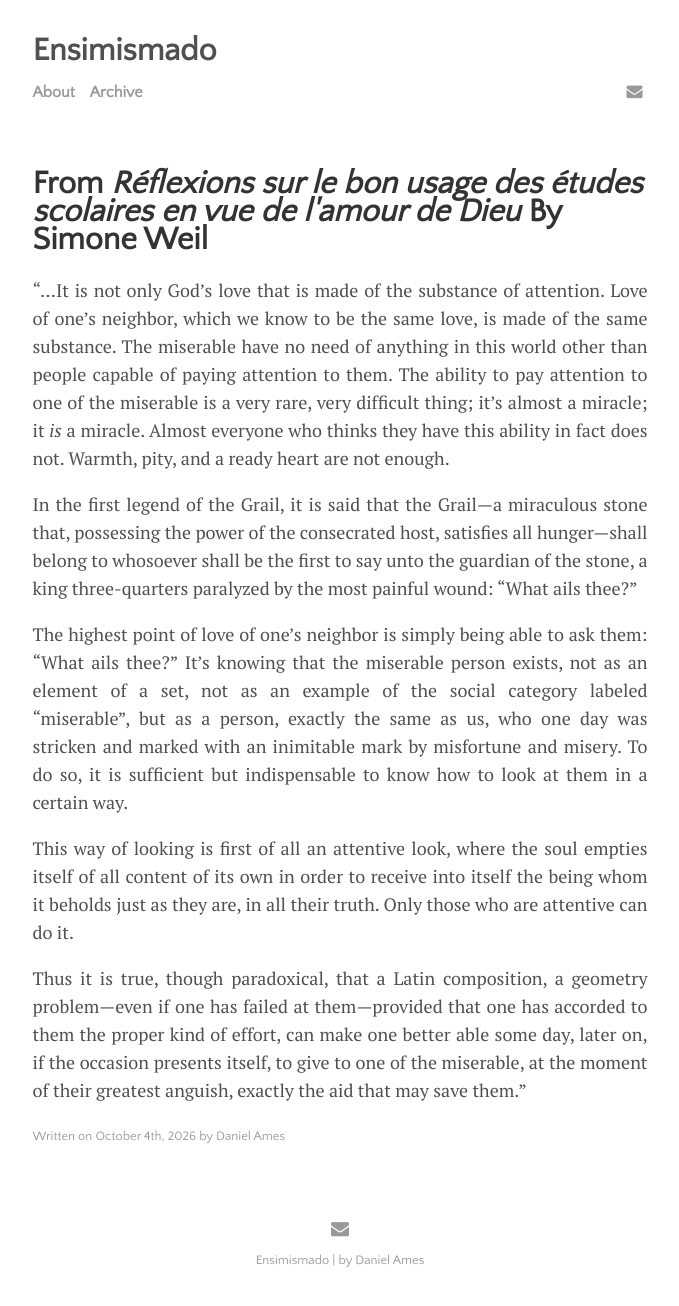
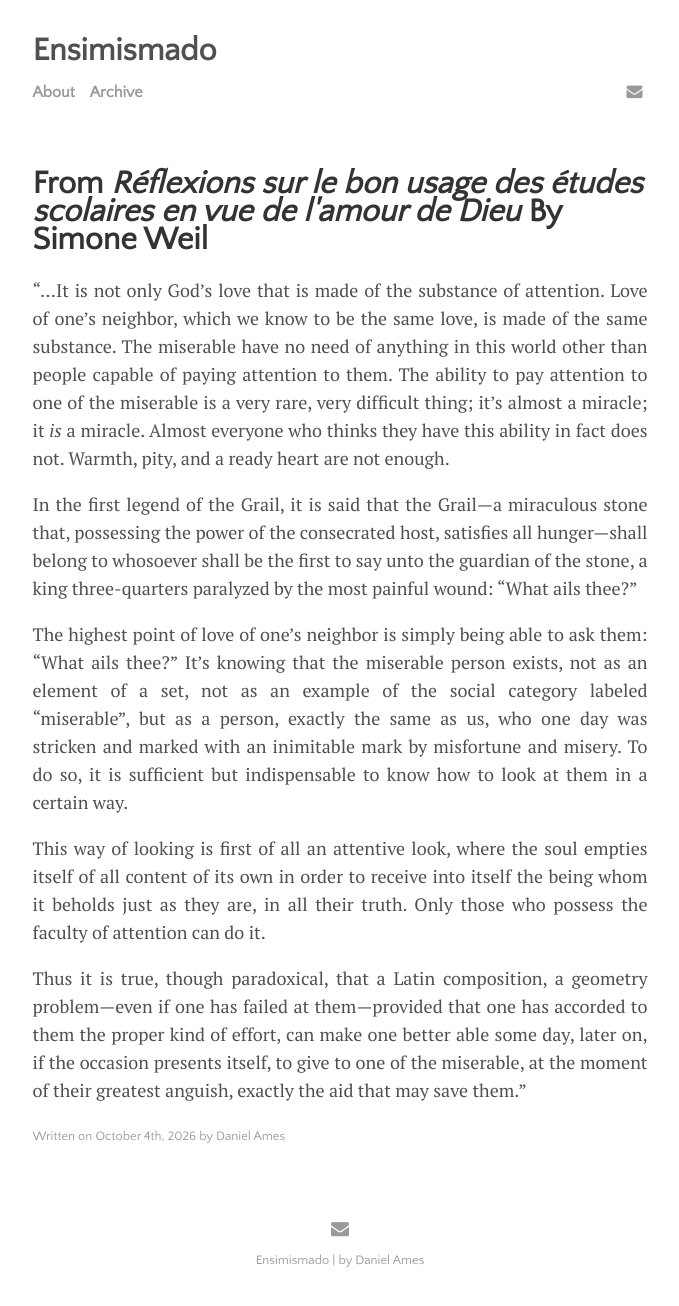
Before and after one commit to DanielAmes/DanielAmes.github.io, a Jekyll site: the page built from _posts/2026-10-4-simoneweiltranslation.md, in a window 1280 px wide. Shown: the whole page, without its empty margins (300-979 px from the left). Built offline with Jekyll 4.4.1, drawn with Linux system fonts in a browser that asks for light colours.

Commit message:
reworded

```diff
--- a/_posts/2026-10-4-simoneweiltranslation.md
+++ b/_posts/2026-10-4-simoneweiltranslation.md
@@ -14,6 +14,6 @@ In the first legend of the Grail, it is said that the Grail---a miraculous stone
 
 The highest point of love of one's neighbor is simply being able to ask them: "What ails thee?" It's knowing that the miserable person exists, not as an element of a set, not as an example of the social category labeled "miserable", but as a person, exactly the same as us, who one day was stricken and marked with an inimitable mark by misfortune and misery. To do so, it is sufficient but indispensable to know how to look at them in a certain way.
 
-This way of looking is first of all an attentive look, where the soul empties itself of all content of its own in order to receive into itself the being whom it beholds just as they are, in all their truth. Only those who are attentive can do it.
+This way of looking is first of all an attentive look, where the soul empties itself of all content of its own in order to receive into itself the being whom it beholds just as they are, in all their truth. Only those who possess the faculty of attention can do it.
 
 Thus it is true, though paradoxical, that a Latin composition, a geometry problem---even if one has failed at them---provided that one has accorded to them the proper kind of effort, can make one better able some day, later on, if the occasion presents itself, to give to one of the miserable, at the moment of their greatest anguish, exactly the aid that may save them."
```
